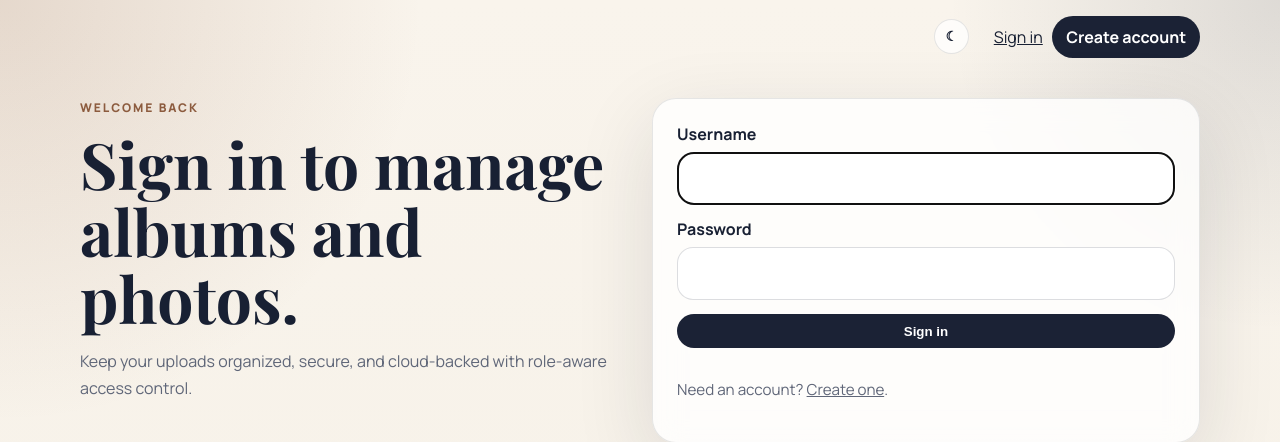
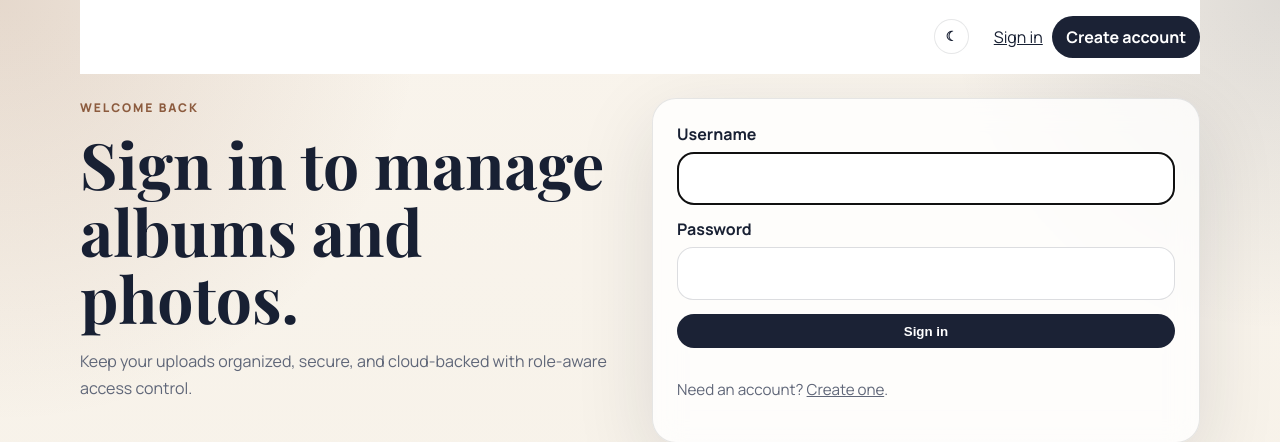
Before and after one commit to ramisys/django-photo-album, a Django app: a page that uses templates/base.html in a window 1280 px wide. Shown: the top 442 px of the page. Run offline with Django 5.2, Linux system fonts and the light colour scheme.

Commit message:
Make topbar sticky with solid white background

```diff
--- a/static/css/styles.css
+++ b/static/css/styles.css
@@ -223,7 +223,10 @@ a {
     align-items: center;
     gap: 1rem;
     padding: 1rem 0;
-    position: relative;
+    position: sticky;
+    top: 0;
+    z-index: 40;
+    background: #fff;
 }
 
 .brand {
```
